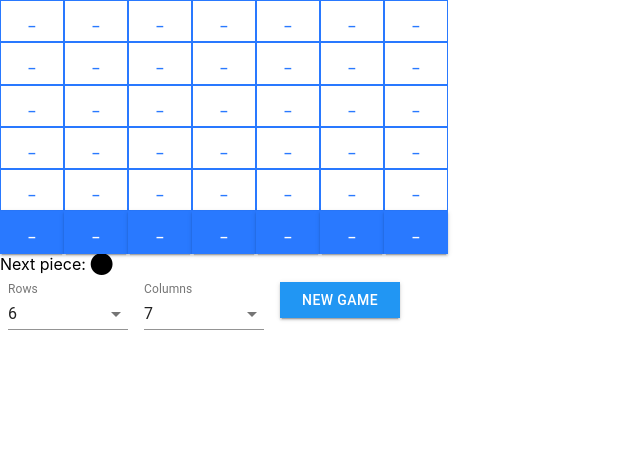
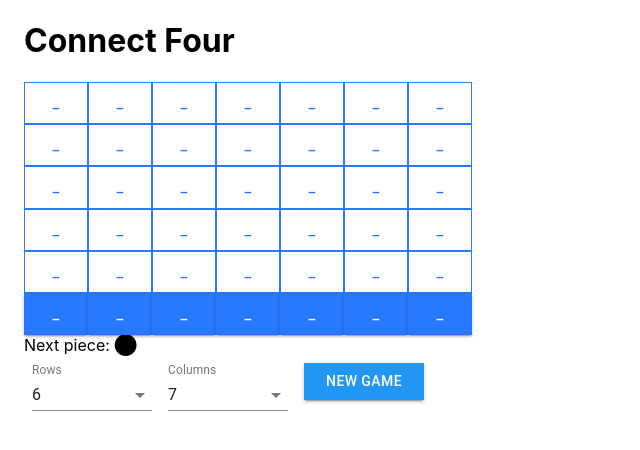
Before and after one commit to TheTallPaul/connect-four, a React (Create React App) app: page / in a window 1280 px wide. Shown: the top 450 px of the page, without its empty margins (0-640 px from the left). Built offline with nearby package versions, Linux system fonts and the light colour scheme; the HTML template or start-up script is replaced by a standard one.

Commit message:
Added title

```diff
--- a/src/App.tsx
+++ b/src/App.tsx
@@ -1,19 +1,22 @@
 import React from "react";
-import { ThemeProvider } from "@material-ui/core";
+import { ThemeProvider, Container } from "@material-ui/core";
 
 import Game from "./Game";
 import { AppTheme } from "./Styles";
 
-function App() {
+const App = () => {
   return (
     <div className="App">
       <header className="App-header">
-        <ThemeProvider theme={AppTheme}>
-          <Game />
-        </ThemeProvider>
+        <Container>
+          <ThemeProvider theme={AppTheme}>
+            <h1>Connect Four</h1>
+            <Game />
+          </ThemeProvider>
+        </Container>
       </header>
     </div>
   );
-}
+};
 
 export default App;
```
